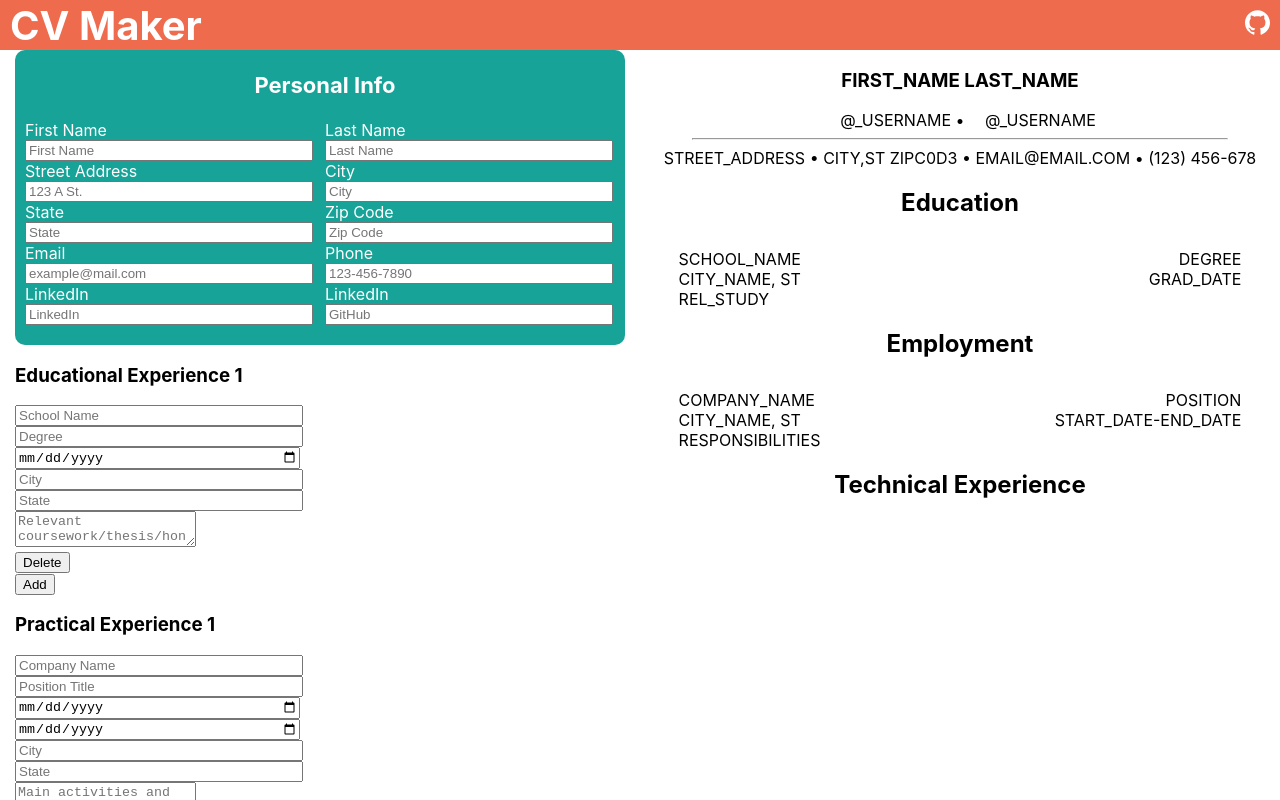
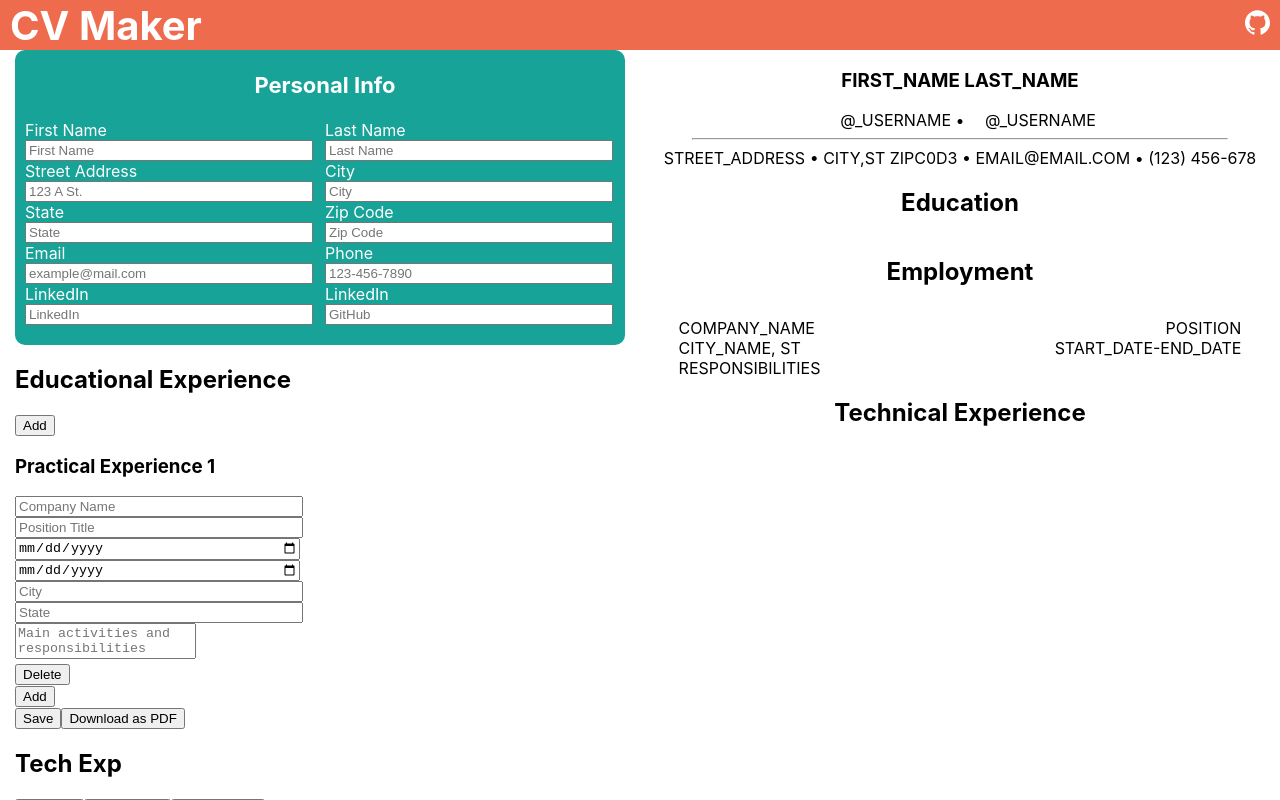
Before and after one commit to danmenjivar/cv-project, a React (Create React App) app: page / in a window 1280 px wide. Shown: the top 800 px of the page. Built offline with nearby package versions, Linux system fonts and the light colour scheme; some icons are missing; the HTML template or start-up script is replaced by a standard one.

Commit message:
Refactor EdExp and squash delete bug

```diff
--- a/src/App.js
+++ b/src/App.js
@@ -1,7 +1,7 @@
 import React, { useState, useRef } from "react";
 import Nav from "./components/Nav";
 import PersonalInfo from "./components/PersonalInfo";
-import EducationalExp from "./components/EducationalExp";
+import EdInfo from "./components/EdInfo";
 import PracticalExp from "./components/PracticalExp";
 import TechExp from "./components/TechExp";
 import CVPreview from "./components/CVPreview";
@@ -24,18 +24,7 @@ function App() {
     github: "_USERNAME",
   });
 
-  const [edInfo, setEdInfo] = useState([
-    {
-      key: 0,
-      id: 1,
-      schoolName: "SCHOOL_NAME",
-      degreeOfStudy: "DEGREE",
-      gradDate: "GRAD_DATE",
-      city: "CITY_NAME",
-      state: "ST",
-      relStudy: "REL_STUDY",
-    },
-  ]);
+  const [edInfo, setEdInfo] = useState([]);
 
   const [expInfo, setExpInfo] = useState([
     {
@@ -71,29 +60,34 @@ function App() {
   });
 
   const handleChange = (e) => {
-    const [formId, formNum] = e.target.form.id.split("#");
+    const [formName, formId] = e.target.form.id.split("#");
     const fieldName = e.target.name;
     const fieldValue = e.target.value;
-    console.table({ formId, formNum, fieldName, fieldValue });
+    console.table({
+      formName,
+      formId,
+      fieldName,
+      fieldValue,
+    });
 
-    switch (formId) {
+    switch (formName) {
       case "personalInfo":
         handlePersonalInfoChange(fieldName, fieldValue);
         break;
       case "edInfo":
-        handleEduInfoChange(formNum, fieldName, fieldValue);
+        handleEduInfoChange(formId, fieldName, fieldValue);
         break;
       case "expInfo":
-        handleExpInfoChange(formNum, fieldName, fieldValue);
+        handleExpInfoChange(formId, fieldName, fieldValue);
         break;
       case "proj":
-        handleProjInfoChange(formNum, fieldName, fieldValue);
+        handleProjInfoChange(formId, fieldName, fieldValue);
         break;
       case "lang":
-        handleLangInfoChange(formNum, fieldName, fieldValue);
+        handleLangInfoChange(formId, fieldName, fieldValue);
         break;
       case "tool":
-        handleToolInfoChange(formNum, fieldName, fieldValue);
+        handleToolInfoChange(formId, fieldName, fieldValue);
         break;
       default:
         break;
@@ -106,10 +100,12 @@ function App() {
     setPersonalInfo(copyOfState);
   };
 
-  const handleEduInfoChange = (formNumber, fieldName, fieldValue) => {
+  const handleEduInfoChange = (formId, fieldName, fieldValue) => {
     let copyOfState = [...edInfo];
-    const elemChange = copyOfState[formNumber - 1];
-    elemChange[fieldName] = fieldValue;
+    const indexOfElemChanged = copyOfState.findIndex(
+      (elem) => elem.id === formId
+    );
+    copyOfState[indexOfElemChanged][fieldName] = fieldValue;
     setEdInfo(copyOfState);
   };
 
@@ -147,7 +143,7 @@ function App() {
       <Nav />
       <div className="Form">
         <PersonalInfo handleChange={handleChange} />
-        <EducationalExp
+        <EdInfo
           handleChange={handleChange}
           edChildren={edInfo}
           setEdChildren={setEdInfo}
--- a/src/components/EdExpElement.js
+++ b/src/components/EdExp.js
@@ -1,57 +1,78 @@
 import React from "react";
+import "../styles/Form.css";
 
-export default function EdExpElement(props) {
+export default function EdExp(props) {
   const formId = "edInfo#" + props.id;
   return (
     <div>
-      <h3>Educational Experience {props.id}</h3>
+      <h3>Educational Experience</h3>
       <form id={formId}>
-        <label htmlFor="schoolName">
+        <div className="form_group">
           <input
+            className="form_field"
             type="text"
             name="schoolName"
             value={props.schoolName}
             onChange={props.handleChange}
             placeholder="School Name"
           />
-        </label>
-        <label htmlFor="degreeOfStudy">
+          <label className="form_label" htmlFor="schoolName">
+            Name of School
+          </label>
+        </div>
+        <div className="form_group">
           <input
+            className="form_field"
             type="text"
             name="degreeOfStudy"
             value={props.degreeOfStudy}
             onChange={props.handleChange}
             placeholder="Degree"
           />
-        </label>
-        <label htmlFor="gradDate">
+          <label className="form_label" htmlFor="degreeOfStudy">
+            Degree
+          </label>
+        </div>
+        <div className="form_group">
           <input
+            className="form_field"
             type="date"
             name="gradDate"
             value={props.gradDate}
             onChange={props.handleChange}
             placeholder="Graduation Date"
           />
-        </label>
-        <label htmlFor="city">
+          <label className="form_label" htmlFor="gradDate">
+            Graduation Date
+          </label>
+        </div>
+        <div className="form_group">
           <input
+            className="form_field"
             type="text"
             name="city"
             value={props.city}
             onChange={props.handleChange}
             placeholder="City"
           />
-        </label>
-        <label htmlFor="state">
+          <label className="form_label" htmlFor="city">
+            City
+          </label>
+        </div>
+        <div className="form_group">
           <input
+            className="form_field"
             type="text"
             name="state"
             value={props.state}
             onChange={props.handleChange}
             placeholder="State"
           />
-        </label>
-        <label htmlFor="relStudy">
+          <label className="form_label" htmlFor="state">
+            State
+          </label>
+        </div>
+        <div className="form_group">
           <textarea
             type="text"
             name="relStudy"
@@ -59,7 +80,7 @@ export default function EdExpElement(props) {
             onChange={props.handleChange}
             placeholder="Relevant coursework/thesis/honors/awards (optional)"
           />
-        </label>
+        </div>
       </form>
       {props.deleteHandler && (
         <button onClick={() => props.deleteHandler(props.id)}>Delete</button>
--- a/src/components/EducationalExp.js
+++ b/src/components/EdInfo.js
@@ -1,30 +1,18 @@
 import React from "react";
-import EdExpElement from "./EdExpElement";
+import EdExp from "./EdExp";
+import uniqid from "uniqid";
 
-export default function EducationalExp(props) {
+export default function EdInfo(props) {
   const edChildren = props.edChildren;
   const setEdChildren = props.setEdChildren;
-  // Moved up to App.js
-  // const [edChildren, setEdChildren] = useState([
-  //   {
-  //     key: 0,
-  //     id: 1,
-  //     schoolName: "SCHOOL_NAME",
-  //     degreeOfStudy: "DEGREE",
-  //     gradDate: "GRAD_DATE",
-  //     city: "CITY_NAME",
-  //     state: "ST",
-  //     relStudy: "REL_STUDY",
-  //   },
-  // ]);
 
   const addHandler = (e) => {
-    const edIndex = edChildren.length;
+    const edId = uniqid();
     setEdChildren([
       ...edChildren,
       {
-        key: edIndex,
-        id: edIndex + 1,
+        key: edId,
+        id: edId,
         schoolName: "SCHOOL_NAME",
         degreeOfStudy: "DEGREE",
         gradDate: "GRAD_DATE",
@@ -36,26 +24,16 @@ export default function EducationalExp(props) {
   };
 
   const deleteHandler = (id) => {
-    const edCopy = [...edChildren];
-    edCopy.splice(id - 1, 1);
-    reIndex(edCopy);
+    const edCopy = edChildren.filter((child) => child.id !== id);
     setEdChildren(edCopy);
-  };
-
-  const reIndex = (arr) => {
-    let i = 0;
-    arr.forEach((element) => {
-      element.key = i;
-      element.id = i + 1;
-      i++;
-    });
   };
 
   return (
     <div>
+      <h2>Educational Experience</h2>
       {edChildren.map((child) => {
         return (
-          <EdExpElement
+          <EdExp
             id={child.id}
             key={child.key}
             deleteHandler={deleteHandler}
```
